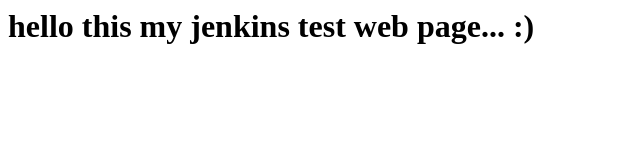
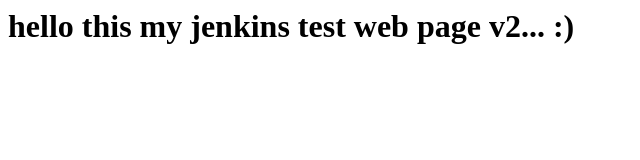
Before and after one commit to C2-80295/jenkins, a plain HTML site: page index.html in a window 1280 px wide. Shown: the full height of the page, 0-640 px from the left. Drawn offline with Linux system fonts and the light colour scheme.

Commit message:
added changes

```diff
--- a/index.html
+++ b/index.html
@@ -5,6 +5,6 @@
     <title>Document</title>
 </head>
 <body>
-    <h1>hello this my jenkins test web page... :)</h1>
+    <h1>hello this my jenkins test web page v2... :)</h1>
 </body>
 </html>
```
